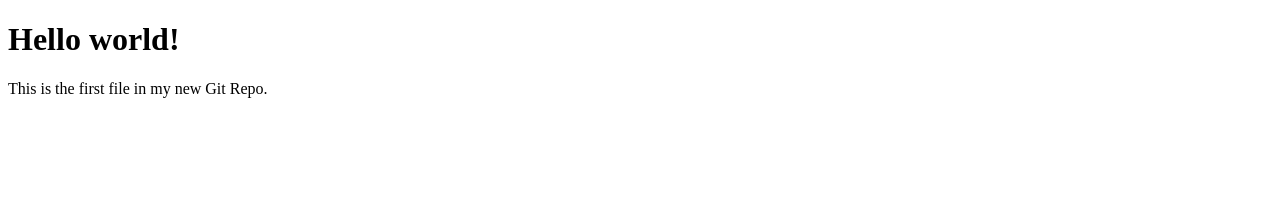
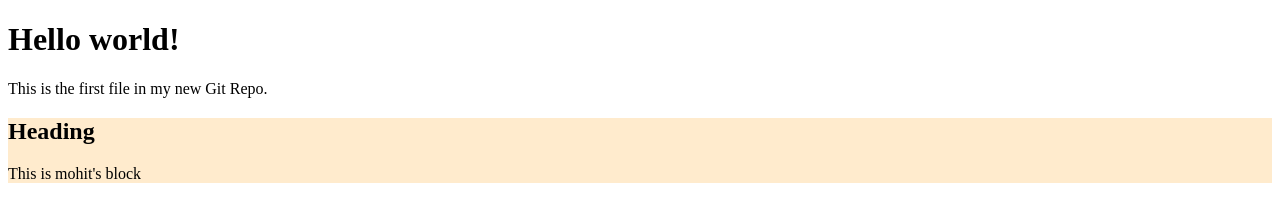
Before and after one commit to sahilkx/wipro-demo, a plain HTML site: page LoginPage/index.html in a window 1280 px wide. Drawn offline with Linux system fonts and the light colour scheme.

Commit message:
mohit first commit

```diff
--- a/LoginPage/index.html
+++ b/LoginPage/index.html
@@ -3,10 +3,14 @@
 <head>
 <title>Hello World!</title>
 </head>
+<link rel="stylesheet" href="style.css">
 <body>
 
 <h1>Hello world!</h1>
 <p>This is the first file in my new Git Repo.</p>
-
+<div class="mohit">
+    <h2>Heading</h2>
+    <p>This is mohit's block</p>
+</div>
 </body>
 </html>
--- /dev/null
+++ b/LoginPage/style.css
@@ -0,0 +1,3 @@
+.mohit{
+    background-color: blanchedalmond;
+}
```
